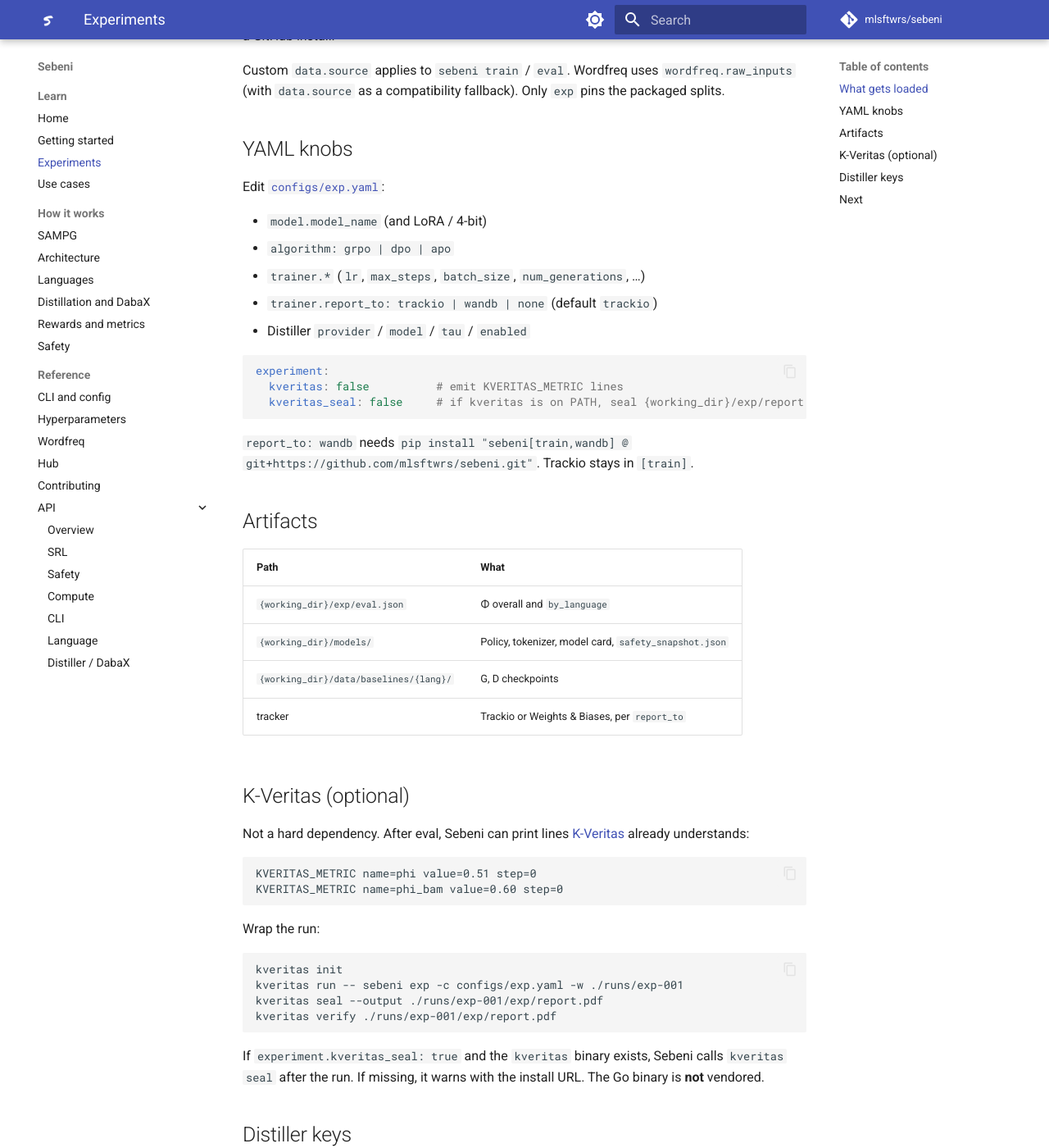
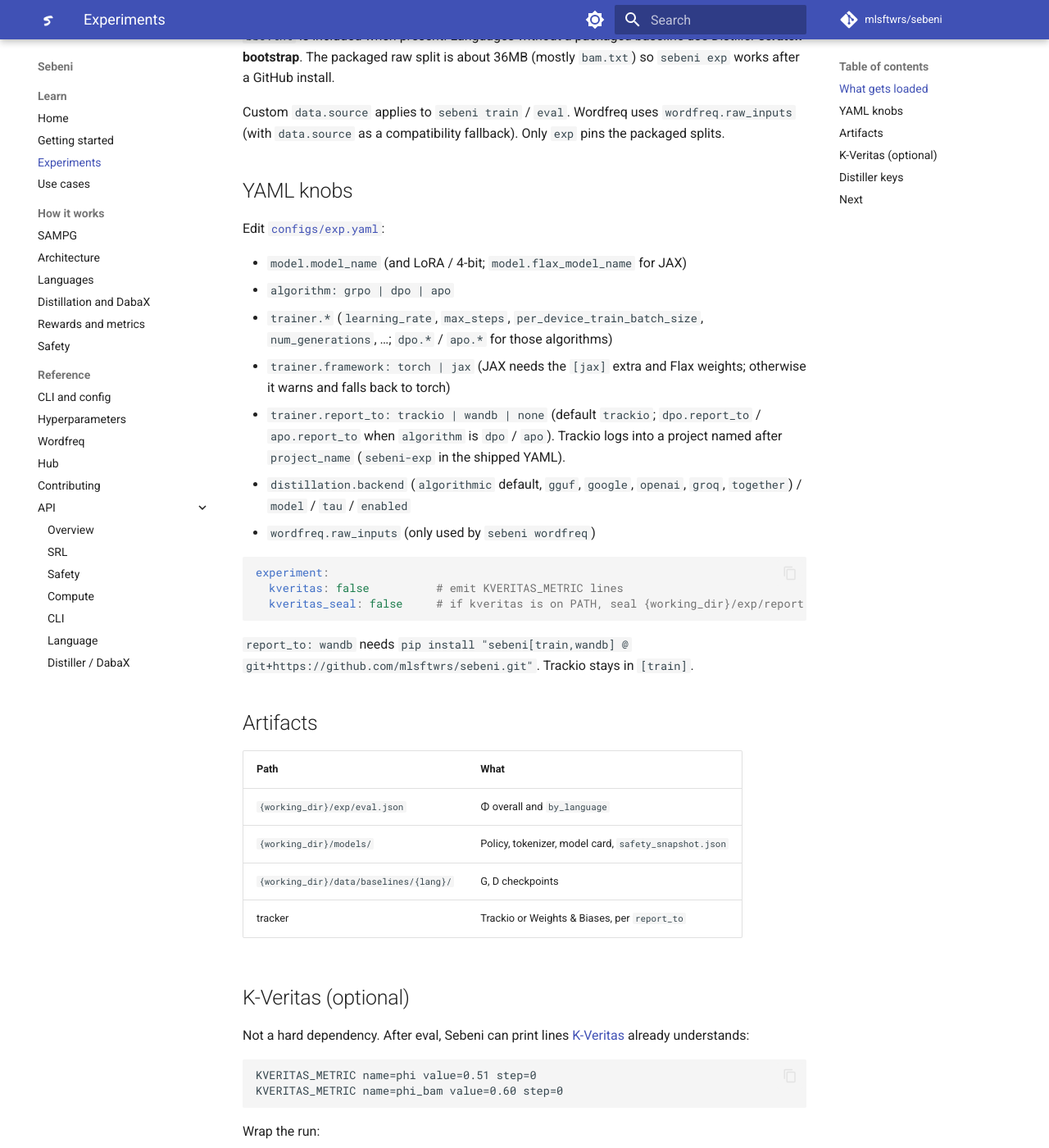
Before and after one commit to RobotsMali-AI/sebeni, an MkDocs documentation site: the page built from docs/experiments.md, in a window 1280 px wide and 1400 px high, scrolled down 1311 px. Shown: the whole window at 82% size. Built offline with MkDocs 1.6.1 and Material for MkDocs 9.7.7, drawn with Linux system fonts in a browser that asks for light colours; comment, search, counter and statistics services are not loaded; some of the changed text lies outside the part shown.

Commit message:
docs(experiments): fix config key names and default -c resolution

````diff
--- a/docs/experiments.md
+++ b/docs/experiments.md
@@ -10,8 +10,9 @@
 # alias: sebeni experiment
 ```
 
-If `-c` is omitted, Sebeni loads the packaged `exp.yaml`. `data.source` is
-**ignored**.
+If `-c` is omitted, Sebeni loads `configs/exp.yaml` from a source checkout
+when present, else the packaged `beni/data/exp.yaml`. `data.source` and
+`data.languages` are **ignored**; languages are discovered from the raw files.
 
 ```mermaid
 flowchart TD
@@ -42,11 +43,18 @@
 
 Edit [`configs/exp.yaml`](https://github.com/mlsftwrs/sebeni/blob/main/configs/exp.yaml):
 
-- `model.model_name` (and LoRA / 4-bit)
+- `model.model_name` (and LoRA / 4-bit; `model.flax_model_name` for JAX)
 - `algorithm: grpo | dpo | apo`
-- `trainer.*` (`lr`, `max_steps`, `batch_size`, `num_generations`, …)
-- `trainer.report_to: trackio | wandb | none` (default `trackio`)
-- Distiller `provider` / `model` / `tau` / `enabled`
+- `trainer.*` (`learning_rate`, `max_steps`, `per_device_train_batch_size`,
+  `num_generations`, …; `dpo.*` / `apo.*` for those algorithms)
+- `trainer.framework: torch | jax` (JAX needs the `[jax]` extra and Flax
+  weights; otherwise it warns and falls back to torch)
+- `trainer.report_to: trackio | wandb | none` (default `trackio`; `dpo.report_to`
+  / `apo.report_to` when `algorithm` is `dpo` / `apo`). Trackio logs into a
+  project named after `project_name` (`sebeni-exp` in the shipped YAML).
+- `distillation.backend` (`algorithmic` default, `gguf`, `google`, `openai`,
+  `groq`, `together`) / `model` / `tau` / `enabled`
+- `wordfreq.raw_inputs` (only used by `sebeni wordfreq`)
 
 ```yaml
 experiment:
@@ -92,7 +100,9 @@
 ## Distiller keys
 
 Same as `sebeni train`: the default algorithmic Distiller needs no key.
-Optional Google refinement accepts ADC or `GOOGLE_API_KEY`.
+Optional Google refinement accepts ADC or `GOOGLE_API_KEY`; `openai` / `groq`
+/ `together` read their `*_API_KEY`; `gguf` needs `distillation.gguf_path`
+and the `[gguf]` extra.
 
 ## Next
 
````
